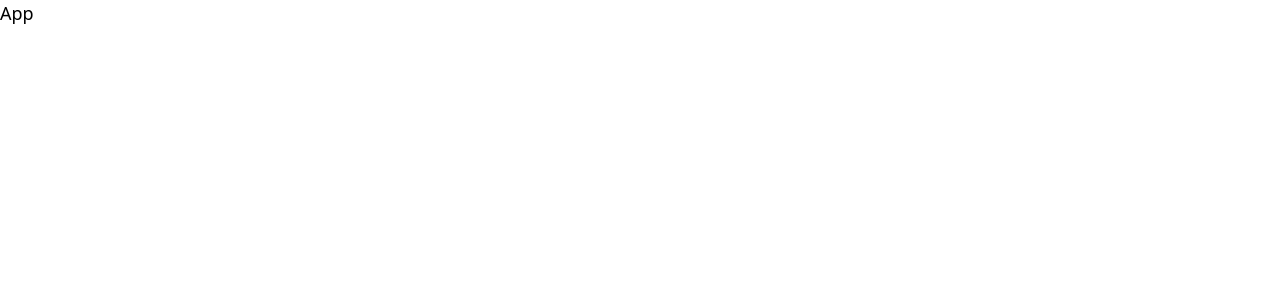
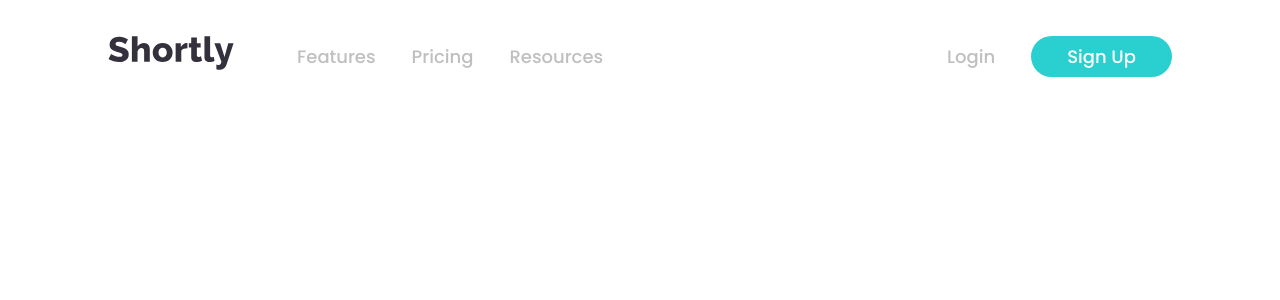
Before and after one commit to Mikwuegbu/url_shortner_api_master, a React (Vite) app: page / in a window 1280 px wide. Shown: the top 300 px of the page. Built offline with nearby package versions, Linux system fonts and the light colour scheme.

Commit message:
Navigation responsive

```diff
--- a/src/App.tsx
+++ b/src/App.tsx
@@ -1,7 +1,11 @@
-import React from 'react';
+import Navbar from './components/Navbar';
 
-const App = () => {
-	return <div>App</div>;
-};
+const App = () => (
+	<>
+		<div>
+			<Navbar />
+		</div>
+	</>
+);
 
 export default App;
--- /dev/null
+++ b/src/components/Navbar.tsx
@@ -0,0 +1,91 @@
+import { useState } from 'react';
+import logo from '../assets/images/logo.svg';
+import openToggle from '../assets/images/toggleOpen.png';
+import closeToggle from '../assets/images/toggleClose.png';
+
+const Navbar = () => {
+	const [toggle, setToggle] = useState<boolean>(false);
+
+	const handleNavbar = (): boolean => {
+		setToggle(!toggle);
+		return toggle;
+	};
+
+	return (
+		<nav className="flex justify-between px-5 md:px-12 lg:px-24 py-8">
+			<div className="flex space-x-14">
+				<a href="#">
+					<img
+						src={logo}
+						alt=""
+						className="bg-Neutral-Very Dark Violet min-w-28"
+					/>
+				</a>
+				<ul className="lg:flex space-x-8 content-center place-items-center font-medium text-Neutral-Gray hidden">
+					<li>
+						<a href="#">Features</a>
+					</li>
+					<li>
+						<a href="#">Pricing</a>
+					</li>
+					<li>
+						<a href="#">Resources</a>
+					</li>
+				</ul>
+			</div>
+			<div className="lg:flex font-medium space-x-4 hidden">
+				<button className="text-Neutral-Gray px-4">Login</button>
+				<button className="bg-Primary-cyan px-8 py-1.5 rounded-full text-white text-nowrap">
+					Sign Up
+				</button>
+			</div>
+			<button className="lg:hidden" onClick={handleNavbar}>
+				<img
+					src={toggle == false ? openToggle : closeToggle}
+					alt=""
+					className="w-6 h-6 md:w-10 md:h-10"
+				/>
+			</button>
+			<div
+				className={`${
+					toggle == false
+						? 'hidden'
+						: 'absolute top-12 left-0 right-0 bottom-10 mt-2'
+				}`}
+			>
+				<ul className="navItems">
+					<li>
+						<a href="#" className="hover:text-Neutral-Gray">
+							Features
+						</a>
+					</li>
+					<li>
+						<a href="#" className="hover:text-Neutral-Gray">
+							Pricing
+						</a>
+					</li>
+					<li>
+						<a href="#" className="hover:text-Neutral-Gray">
+							Resources
+						</a>
+					</li>
+					<li className="px-4">
+						<hr />
+					</li>
+					<li>
+						<a href="#" className="hover:text-Neutral-Gray">
+							Login
+						</a>
+					</li>
+					<li className="">
+						<button className="bg-Primary-cyan px-14 py-2.5 rounded-full hover:bg-opacity-85">
+							Sign Up
+						</button>
+					</li>
+				</ul>
+			</div>
+		</nav>
+	);
+};
+
+export default Navbar;
--- a/src/index.css
+++ b/src/index.css
@@ -6,4 +6,11 @@
 
 * {
 	font-size: 18px;
+	font-family: 'Poppins', sans-serif;
 }
+
+@layer utilities {
+	.navItems {
+		@apply bg-Primary-darkViolet my-10 text-white font-medium text-center space-y-7 py-10 mx-4 rounded-2xl;
+	}
+}
--- a/tailwind.config.js
+++ b/tailwind.config.js
@@ -2,11 +2,10 @@
 export default {
 	content: ['./index.html', './src/**/*.{js,ts,jsx,tsx}'],
 	theme: {
-		screens: {
-			sm: '375px',
-			md: '768px',
-			lg: '1440px',
+		fontFamily: {
+			poppins: ['Poppins', 'sans-serif'],
 		},
+		extend: {
 			colors: {
 				Primary: {
 					cyan: 'hsl(180, 66%, 49%)',
@@ -17,15 +16,12 @@ export default {
 				},
 				Neutral: {
 					Gray: 'hsl(0, 0%, 75%)',
-				'Grayish Violet': 'hsl(257, 7%, 63%)',
-				'Very Dark Blue': 'hsl(255, 11%, 22%)',
-				'Very Dark Violet': 'hsl(260, 8%, 14%)',
+					Grayish_Violet: 'hsl(257, 7%, 63%)',
+					Very_Dark_Blue: 'hsl(255, 11%, 22%)',
+					Very_Dark_Violet: 'hsl(260, 8%, 14%)',
 				},
 			},
-		fontFamily: {
-			poppins: ['Poppins', 'sans-serif'],
 		},
-		extend: {},
 	},
 	plugins: [],
 };
```
Also changed, not shown: src/assets/images/assets.ts (added), src/assets/images/toggleClose.png (added), src/assets/images/toggleOpen.png (added). Lines whose indentation alone changed are shown as unchanged.
